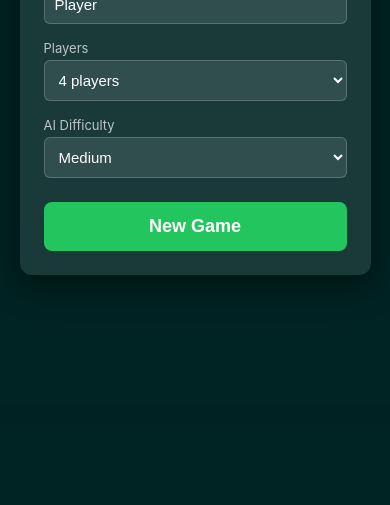
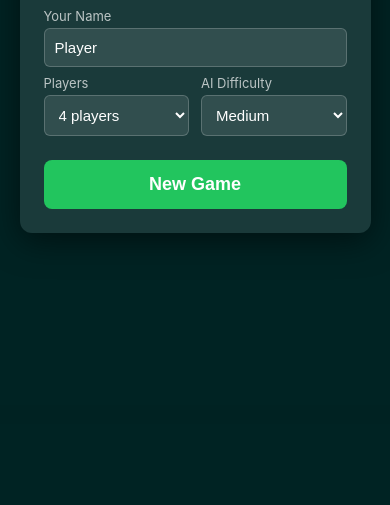
Before and after one commit to noahbjohnson/party-train, a website built with Vite: page index.html in a window 390 px wide. Shown: the part 339-844 px from the top of the page. Built offline with nearby package versions, Linux system fonts and the light colour scheme.

Commit message:
Setup screen: Players and Difficulty side by side
Eliminates scrolling on mobile landscape by putting the two dropdowns
in a flex row. All form elements now fit in one screen at 390px height.

Co-Authored-By: Claude Opus 4.6 (1M context) <noreply@anthropic.com>

```diff
--- a/src/ui/SetupScreen.ts
+++ b/src/ui/SetupScreen.ts
@@ -43,10 +43,15 @@ export class SetupScreen {
     nameInput.className = 'setup-input';
     this.panel.appendChild(nameInput);
 
-    // Player count
+    // Player count + Difficulty side by side
+    const optionsRow = document.createElement('div');
+    optionsRow.className = 'setup-options-row';
+
+    const countGroup = document.createElement('div');
+    countGroup.className = 'setup-option-group';
     const countLabel = document.createElement('label');
     countLabel.textContent = 'Players';
-    this.panel.appendChild(countLabel);
+    countGroup.appendChild(countLabel);
     const countSelect = document.createElement('select');
     countSelect.className = 'setup-input';
     for (const n of [2, 3, 4]) {
@@ -56,12 +61,14 @@ export class SetupScreen {
       if (n === 4) opt.selected = true;
       countSelect.appendChild(opt);
     }
-    this.panel.appendChild(countSelect);
+    countGroup.appendChild(countSelect);
+    optionsRow.appendChild(countGroup);
 
-    // Difficulty
+    const diffGroup = document.createElement('div');
+    diffGroup.className = 'setup-option-group';
     const diffLabel = document.createElement('label');
     diffLabel.textContent = 'AI Difficulty';
-    this.panel.appendChild(diffLabel);
+    diffGroup.appendChild(diffLabel);
     const diffSelect = document.createElement('select');
     diffSelect.className = 'setup-input';
     for (const d of ['easy', 'medium', 'hard'] as Difficulty[]) {
@@ -71,7 +78,10 @@ export class SetupScreen {
       if (d === 'medium') opt.selected = true;
       diffSelect.appendChild(opt);
     }
-    this.panel.appendChild(diffSelect);
+    diffGroup.appendChild(diffSelect);
+    optionsRow.appendChild(diffGroup);
+
+    this.panel.appendChild(optionsRow);
 
     // Start button
     const startBtn = document.createElement('button');
--- a/src/ui/styles.css
+++ b/src/ui/styles.css
@@ -387,6 +387,20 @@
 .setup-input:focus {
   outline: none;
   border-color: #22C55E;
+}
+
+.setup-options-row {
+  display: flex;
+  gap: 12px;
+  margin-top: 8px;
+}
+
+.setup-option-group {
+  flex: 1;
+}
+
+.setup-option-group label {
+  margin-top: 0;
 }
 
 .setup-start-btn {
```
